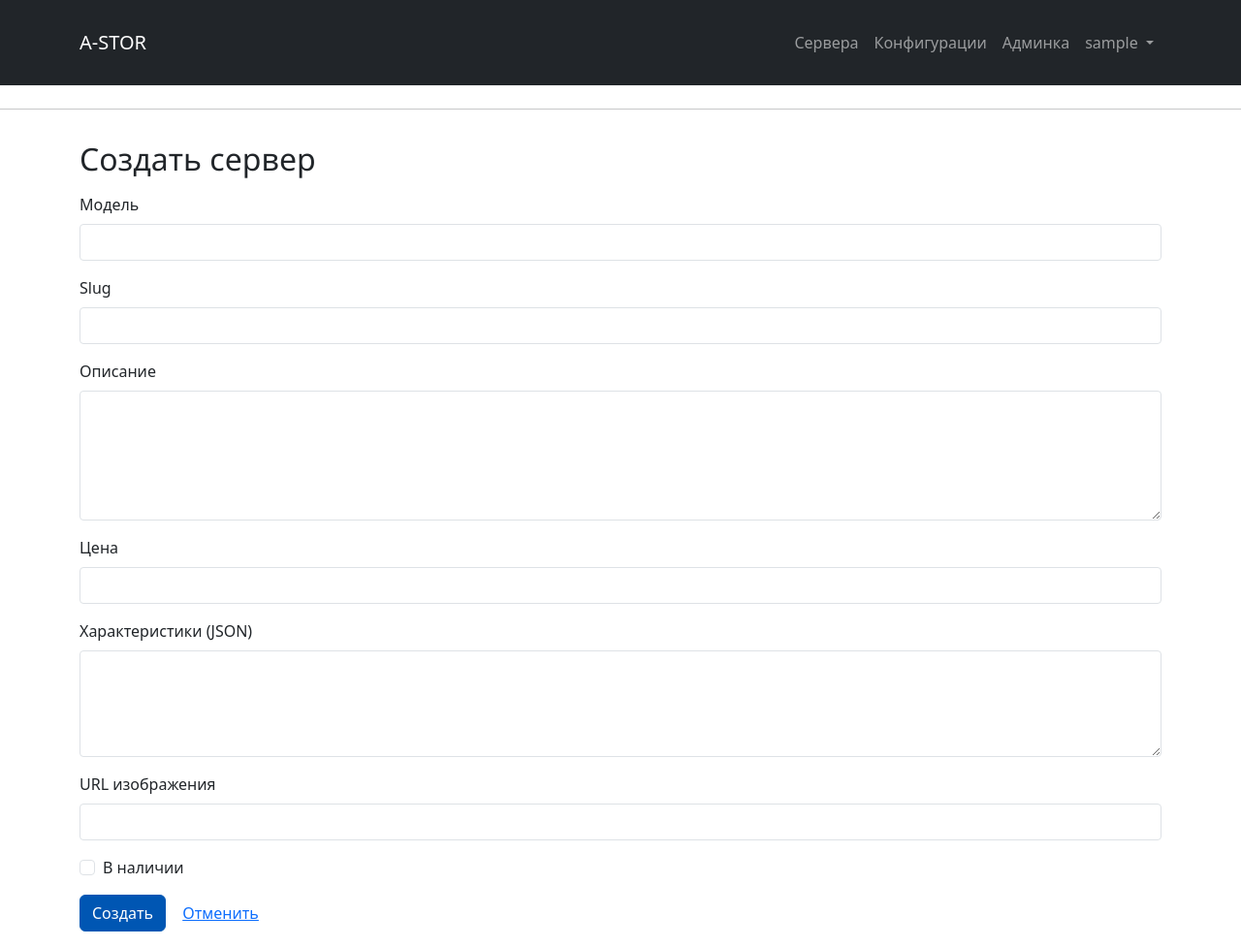
After one commit to Odin-SG/ServerMarket, a Flask app: page /admin/servers/new in a window 1280 px wide. The commit adds this page. Shown: the whole page at 97% size. Run offline with Flask 3, Linux system fonts and the light colour scheme; a user stored in the database is signed in; tables that the repository leaves empty hold one stand-in row (values such as "Sample post").

Commit message:
Added admin role

```diff
--- a/app/__init__.py
+++ b/app/__init__.py
@@ -79,6 +79,8 @@ def create_app(config_class='app.config.Config'):
     app.register_blueprint(user_bp)
     from app.moderator.views import bp as moderator_bp
     app.register_blueprint(moderator_bp)
+    from app.admin.views import bp as admin_bp
+    app.register_blueprint(admin_bp)
 
     @app.context_processor
     def inject_user_roles():
--- a/app/admin/__init__.py
+++ b/app/admin/__init__.py
@@ -0,0 +1,14 @@
+from functools import wraps
+from flask import abort
+from flask_login import current_user
+from app.models.user import UserRole
+
+
+def admin_required(f):
+    @wraps(f)
+    def wrapped(*args, **kwargs):
+        if current_user.role != UserRole.ADMIN:
+            abort(403)
+        return f(*args, **kwargs)
+
+    return wrapped
--- a/app/admin/forms.py
+++ b/app/admin/forms.py
@@ -0,0 +1,29 @@
+from flask_wtf import FlaskForm
+from wtforms import StringField, DecimalField, TextAreaField, BooleanField, SubmitField
+from wtforms.validators import DataRequired, Length, URL, NumberRange, Regexp, Optional, ValidationError
+from app.models.server import Server
+import json
+
+
+class ServerForm(FlaskForm):
+    model_name = StringField('Модель', validators=[DataRequired(), Length(3, 100)])
+    slug = StringField('Slug', validators=[DataRequired(), Length(3, 120), Regexp(r'^[a-z0-9-]+$')])
+    description = TextAreaField('Описание', validators=[DataRequired(), Length(min=10)])
+    price = DecimalField('Цена', validators=[DataRequired(), NumberRange(min=0)], places=2)
+    specifications = TextAreaField('Характеристики (JSON)', validators=[Length(max=2000)])
+    image_url = StringField('URL изображения', validators=[Optional(), URL()])
+    is_available = BooleanField('В наличии')
+    submit = SubmitField('Сохранить')
+
+    def validate_slug(self, field):
+        existing = Server.query.filter_by(slug=field.data).first()
+        original = getattr(self, 'original_slug', None)
+        if existing and field.data != original:
+            raise ValidationError('Slug уже используется')
+
+    def validate_specifications(self, field):
+        if field.data:
+            try:
+                json.loads(field.data)
+            except:
+                raise ValidationError('Неверный JSON')
--- a/app/admin/views.py
+++ b/app/admin/views.py
@@ -0,0 +1,89 @@
+from flask import Blueprint, render_template, redirect, url_for, flash, request
+from flask_login import login_required
+from app import db
+from app.admin import admin_required
+from app.admin.forms import ServerForm
+from app.models.server import Server
+from app.models.order import Order
+from app.models.user import User
+
+bp = Blueprint('admin', __name__, url_prefix='/admin')
+
+
+@bp.route('/')
+@login_required
+@admin_required
+def dashboard():
+    total_users = User.query.count()
+    total_orders = Order.query.count()
+    total_revenue = db.session.query(db.func.sum(Order.total_price)).scalar() or 0
+    return render_template('admin/index.html',
+                           total_users=total_users,
+                           total_orders=total_orders,
+                           total_revenue=total_revenue)
+
+
+@bp.route('/servers/')
+@login_required
+@admin_required
+def servers_index():
+    servers = Server.query.order_by(Server.model_name).all()
+    return render_template('admin/servers/index.html', servers=servers)
+
+
+@bp.route('/servers/new', methods=['GET', 'POST'])
+@login_required
+@admin_required
+def servers_new():
+    form = ServerForm()
+    if form.validate_on_submit():
+        specs = json.loads(form.specifications.data) if form.specifications.data else {}
+        srv = Server(
+            model_name=form.model_name.data,
+            slug=form.slug.data,
+            description=form.description.data,
+            price=form.price.data,
+            specifications=specs,
+            image_url=form.image_url.data,
+            is_available=form.is_available.data
+        )
+        db.session.add(srv);
+        db.session.commit()
+        flash('Сервер добавлен', 'success')
+        return redirect(url_for('admin.servers_index'))
+    return render_template('admin/servers/form.html', form=form, action='Создать')
+
+
+@bp.route('/servers/<int:id>/edit', methods=['GET', 'POST'])
+@login_required
+@admin_required
+def servers_edit(id):
+    srv = Server.query.get_or_404(id)
+    form = ServerForm(obj=srv)
+    if form.validate_on_submit():
+        form.populate_obj(srv)
+        if form.specifications.data:
+            srv.specifications = json.loads(form.specifications.data)
+        db.session.commit()
+        flash('Сервер обновлён', 'success')
+        return redirect(url_for('admin.servers_index'))
+    return render_template('admin/servers/form.html', form=form, action='Редактировать')
+
+
+@bp.route('/servers/<int:id>/delete', methods=['POST'])
+@login_required
+@admin_required
+def servers_delete(id):
+    srv = Server.query.get_or_404(id)
+    db.session.delete(srv);
+    db.session.commit()
+    flash('Сервер удалён', 'success')
+    return redirect(url_for('admin.servers_index'))
+
+
+@bp.route('/orders/')
+@login_required
+@admin_required
+def orders_index():
+    orders = Order.query.order_by(Order.created_at.desc()).all()
+    return render_template('admin/orders/index.html', orders=orders)
--- /dev/null
+++ b/app/templates/admin/servers/form.html
@@ -0,0 +1,68 @@
+{% extends 'base.html' %}
+{% block title %}{{ action }} сервер{% endblock %}
+
+{% block content %}
+  <h2>{{ action }} сервер</h2>
+
+  <form method="post">
+    {{ form.hidden_tag() }}
+
+    <div class="mb-3">
+      {{ form.model_name.label(class="form-label") }}
+      {{ form.model_name(class="form-control") }}
+      {% for err in form.model_name.errors %}
+        <div class="text-danger small">{{ err }}</div>
+      {% endfor %}
+    </div>
+
+    <div class="mb-3">
+      {{ form.slug.label(class="form-label") }}
+      {{ form.slug(class="form-control") }}
+      {% for err in form.slug.errors %}
+        <div class="text-danger small">{{ err }}</div>
+      {% endfor %}
+    </div>
+
+    <div class="mb-3">
+      {{ form.description.label(class="form-label") }}
+      {{ form.description(class="form-control", rows=5) }}
+      {% for err in form.description.errors %}
+        <div class="text-danger small">{{ err }}</div>
+      {% endfor %}
+    </div>
+
+    <div class="mb-3">
+      {{ form.price.label(class="form-label") }}
+      {{ form.price(class="form-control") }}
+      {% for err in form.price.errors %}
+        <div class="text-danger small">{{ err }}</div>
+      {% endfor %}
+    </div>
+
+    <div class="mb-3">
+      {{ form.specifications.label(class="form-label") }}
+      {{ form.specifications(class="form-control", rows=4) }}
+      {% for err in form.specifications.errors %}
+        <div class="text-danger small">{{ err }}</div>
+      {% endfor %}
+    </div>
+
+    <div class="mb-3">
+      {{ form.image_url.label(class="form-label") }}
+      {{ form.image_url(class="form-control") }}
+      {% for err in form.image_url.errors %}
+        <div class="text-danger small">{{ err }}</div>
+      {% endfor %}
+    </div>
+
+    <div class="form-check mb-3">
+      {{ form.is_available(class="form-check-input") }}
+      {{ form.is_available.label(class="form-check-label") }}
+    </div>
+
+    <button type="submit" class="btn btn-primary">{{ action }}</button>
+    <a href="{{ url_for('admin.servers_index') }}" class="btn btn-link">
+      Отменить
+    </a>
+  </form>
+{% endblock %}
--- a/app/templates/base.html
+++ b/app/templates/base.html
@@ -46,6 +46,11 @@
                 </a>
               </li>
             {% endif %}
+            {% if current_user.is_authenticated and current_user.role == UserRole.ADMIN %}
+              <li class="nav-item">
+                <a class="nav-link" href="{{ url_for('admin.dashboard') }}">Админка</a>
+              </li>
+            {% endif %}
             {% if current_user.is_authenticated %}
               <li class="nav-item dropdown">
                 <a class="nav-link dropdown-toggle" href="#" role="button" data-bs-toggle="dropdown">
```
Also changed, not shown: app/templates/admin/index.html (added, +13 -0 lines), app/templates/admin/orders/index.html (added, +12 -0 lines), app/templates/admin/servers/index.html (added, +48 -0 lines).
